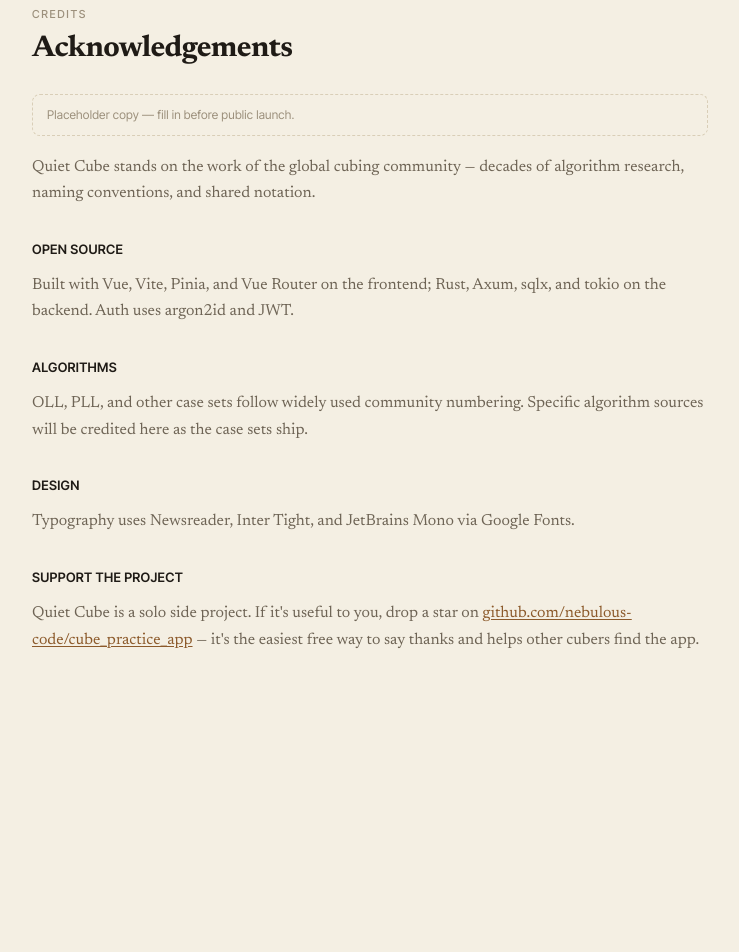
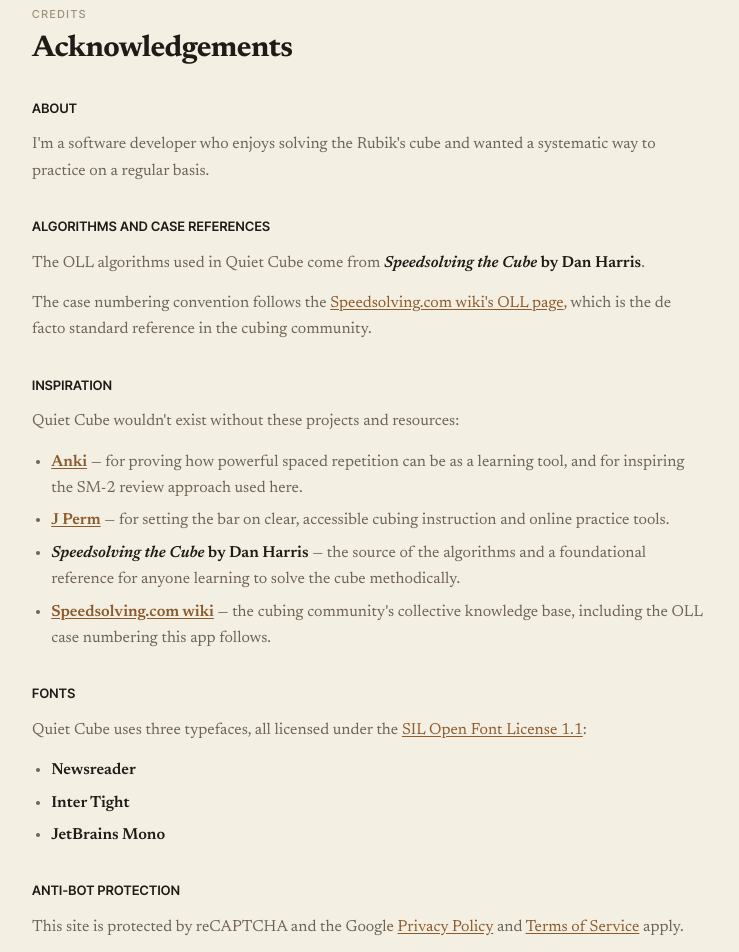
Before and after one commit to nebulous-code/cube_practice_app, a Vue app in the folder frontend/: page /acknowledgements in a window 1280 px wide. Shown: the part 80-1032 px from the top of the page, without its empty margins (270-1009 px from the left). Before the commit the page ends 800 px from the top, so only its background shows below. Built offline with nearby package versions, Linux system fonts and the light colour scheme; no server answers.

Commit message:
cleaned up the onboarding

```diff
--- a/frontend/src/views/AcknowledgementsView.vue
+++ b/frontend/src/views/AcknowledgementsView.vue
@@ -4,44 +4,59 @@
 
 <template>
   <StaticPageView eyebrow="Credits" title="Acknowledgements">
-    <p class="placeholder">Placeholder copy — fill in before public launch.</p>
-
+    <h2>About</h2>
     <p>
-      Quiet Cube stands on the work of the global cubing community —
-      decades of algorithm research, naming conventions, and shared notation.
+      I'm a software developer who enjoys solving the Rubik's cube and wanted a systematic way to practice on a regular basis.
     </p>
 
-    <h2>Open source</h2>
+    <h2>Algorithms and case references</h2>
     <p>
-      Built with Vue, Vite, Pinia, and Vue Router on the frontend; Rust,
-      Axum, sqlx, and tokio on the backend. Auth uses argon2id and JWT.
+      The OLL algorithms used in Quiet Cube come from <strong><em>Speedsolving the Cube</em> by Dan Harris</strong>.
+    </p>
+    <p>
+      The case numbering convention follows the <a href="https://www.speedsolving.com/wiki/index.php/OLL" target="_blank" rel="noopener noreferrer">Speedsolving.com wiki's OLL page</a>, which is the de facto standard reference in the cubing community.
     </p>
 
-    <h2>Algorithms</h2>
+    <h2>Inspiration</h2>
+    <p>Quiet Cube wouldn't exist without these projects and resources:</p>
+    <ul>
+      <li><strong><a href="https://apps.ankiweb.net/" target="_blank" rel="noopener noreferrer">Anki</a></strong> — for proving how powerful spaced repetition can be as a learning tool, and for inspiring the SM-2 review approach used here.</li>
+      <li><strong><a href="https://jperm.net/" target="_blank" rel="noopener noreferrer">J Perm</a></strong> — for setting the bar on clear, accessible cubing instruction and online practice tools.</li>
+      <li><strong><em>Speedsolving the Cube</em> by Dan Harris</strong> — the source of the algorithms and a foundational reference for anyone learning to solve the cube methodically.</li>
+      <li><strong><a href="https://www.speedsolving.com/wiki/" target="_blank" rel="noopener noreferrer">Speedsolving.com wiki</a></strong> — the cubing community's collective knowledge base, including the OLL case numbering this app follows.</li>
+    </ul>
+
+    <h2>Fonts</h2>
     <p>
-      OLL, PLL, and other case sets follow widely used community
-      numbering. Specific algorithm sources will be credited here as the
-      case sets ship.
+      Quiet Cube uses three typefaces, all licensed under the <a href="https://scripts.sil.org/OFL" target="_blank" rel="noopener noreferrer">SIL Open Font License 1.1</a>:
+    </p>
+    <ul>
+      <li><strong>Newsreader</strong></li>
+      <li><strong>Inter Tight</strong></li>
+      <li><strong>JetBrains Mono</strong></li>
+    </ul>
+
+    <h2>Anti-bot protection</h2>
+    <p>
+      This site is protected by reCAPTCHA and the Google <a href="https://policies.google.com/privacy" target="_blank" rel="noopener noreferrer">Privacy Policy</a> and <a href="https://policies.google.com/terms" target="_blank" rel="noopener noreferrer">Terms of Service</a> apply.
     </p>
 
-    <h2>Design</h2>
+    <h2>Open-source dependencies</h2>
     <p>
-      Typography uses Newsreader, Inter Tight, and JetBrains Mono via Google
-      Fonts.
+      Quiet Cube is built on top of many open-source libraries from the npm and Rust crates ecosystems. License texts for those dependencies are preserved in <code>node_modules</code> and <code>Cargo.lock</code> per the conventions of each ecosystem.
     </p>
 
-    <h2>Support the project</h2>
+    <h2>License and source</h2>
     <p>
-      Quiet Cube is a solo side project. If it's useful to you, drop a
-      star on
-      <a
-        href="https://github.com/nebulous-code/cube_practice_app"
-        target="_blank"
-        rel="noopener noreferrer"
-        >github.com/nebulous-code/cube_practice_app</a
-      >
-      — it's the easiest free way to say thanks and helps other cubers
-      find the app.
+      Quiet Cube is source-available under the <a href="https://polyformproject.org/licenses/noncommercial/1.0.0/" target="_blank" rel="noopener noreferrer">Polyform Noncommercial License 1.0.0</a>. You're welcome to use, modify, and share the code for any noncommercial purpose.
+    </p>
+    <p>
+      If you'd like to support the project, you can do so via <a href="https://github.com/sponsors/nebulous-code" target="_blank" rel="noopener noreferrer">GitHub Sponsors</a>.
+    </p>
+
+    <h2>Contact</h2>
+    <p>
+      <strong>nebulous-code</strong> — <strong>me@nebulouscode.com</strong>
     </p>
   </StaticPageView>
 </template>
--- a/frontend/src/views/OnboardingView.vue
+++ b/frontend/src/views/OnboardingView.vue
@@ -1,12 +1,8 @@
 <script setup lang="ts">
-// Two-step onboarding stub at /welcome. Triggered exactly once via
+// Three-step onboarding at /welcome. Triggered exactly once via
 // VerifyEmailView's success handler when has_seen_onboarding === false.
 // Both completion and skip mark the flag on the backend then route to
 // /practice. See docs/milestones/05_polish_and_static_pages.md §5.
-//
-// Copy is placeholder — see docs/TODO.md "Onboarding flow" for the swap
-// point. The designer-driven content lands later; this view exists so
-// the wiring is in place.
 
 import { ref } from 'vue'
 import { useRouter } from 'vue-router'
@@ -16,11 +12,12 @@
 const router = useRouter()
 const auth = useAuthStore()
 
-const step = ref<1 | 2>(1)
+const step = ref<1 | 2 | 3>(1)
 const finishing = ref(false)
 
 function next() {
-  step.value = 2
+  if (step.value === 1) step.value = 2
+  else if (step.value === 2) step.value = 3
 }
 
 async function finish() {
@@ -43,21 +40,35 @@
     </button>
 
     <article v-if="step === 1" class="card">
-      <p class="eyebrow">Step 1 of 2</p>
-      <h1 class="title">Practice OLL with intention</h1>
+      <p class="eyebrow">Welcome</p>
+      <h1 class="title">All 57, eventually</h1>
       <p class="body">
-        Quiet Cube helps you build muscle memory for the cases you don't
-        yet know — without grinding the ones you've already locked in.
+        Quiet Cube helps you go from one OLL algorithm to all of them,
+        without grinding the cases you've already locked in. Bring a solved
+        cube — you'll be executing algorithms against it.
+      </p>
+      <button type="button" class="cta primary" @click="next">Next →</button>
+    </article>
+
+    <article v-else-if="step === 2" class="card">
+      <p class="eyebrow">The loop</p>
+      <h1 class="title">Solve, flip, grade</h1>
+      <p class="body">
+        Each card shows an OLL case. Execute your algorithm, flip the card,
+        compare your cube to the expected pattern. Grade yourself Fail /
+        Hard / Good / Easy. The schedule does the rest.
       </p>
       <button type="button" class="cta primary" @click="next">Next →</button>
     </article>
 
     <article v-else class="card">
-      <p class="eyebrow">Step 2 of 2</p>
-      <h1 class="title">Weakest cases come first</h1>
+      <p class="eyebrow">Make it yours</p>
+      <h1 class="title">Your algorithms, your cube</h1>
       <p class="body">
-        Each session pulls the cases that need your attention most. Grade
-        yourself honestly and the schedule does the rest.
+        Don't like the default algorithm for a case? Edit it — and update
+        the expected result to match. Quiet Cube doesn't care which alg
+        you use, only that you remember the one you chose. No leaderboards,
+        no noise, just OLL and your progress.
       </p>
       <button
         type="button"
```
Also changed, not shown: 1 other file (tests, documents, lock files or other folders).
